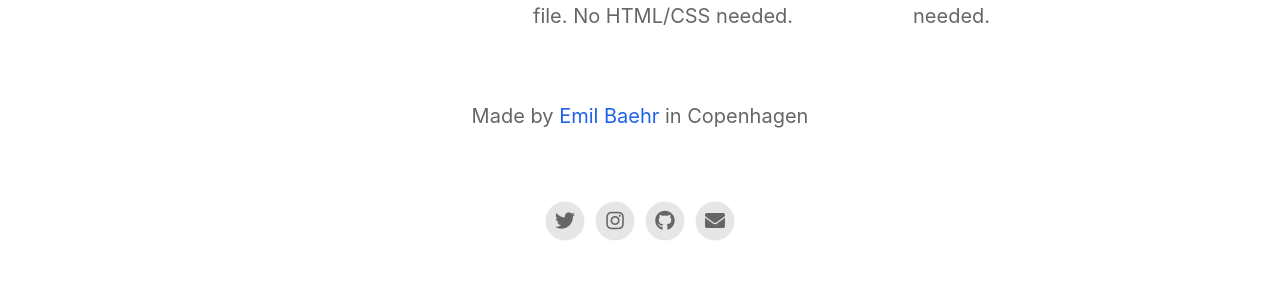
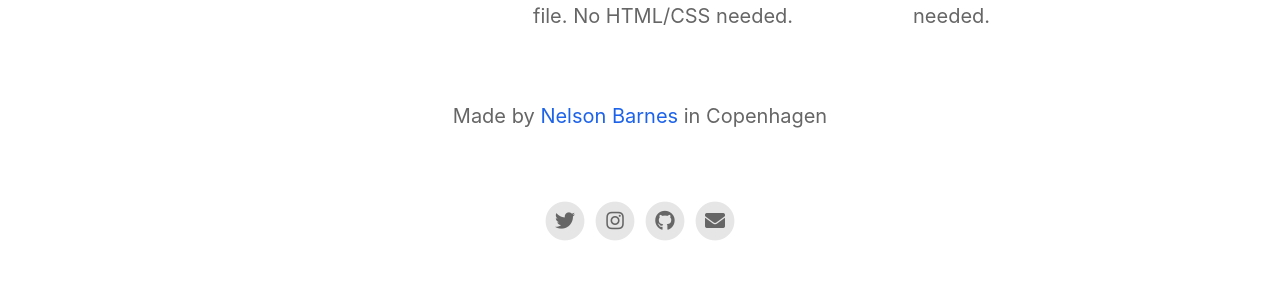
Before and after one commit to nelbar/CashTally, a Jekyll site: the page built from index.html, in a window 1280 px wide. Shown: the part 1623-1921 px from the top of the page. Built offline with Jekyll 4.4.1, drawn with Linux system fonts in a browser that asks for light colours; nearby versions of some CDN libraries.

Commit message:
Update _config.yml

```diff
--- a/_config.yml
+++ b/_config.yml
@@ -20,7 +20,7 @@ enable_smart_app_banner                   : true
 
 
 # Information About Yourself
-your_name                                 : Emil Baehr
+your_name                                 : Nelson Barnes
 your_link                                 : https://emilbaehr.com
 your_city                                 : Copenhagen
 email_address                             : emil.baehr@gmail.com
```
